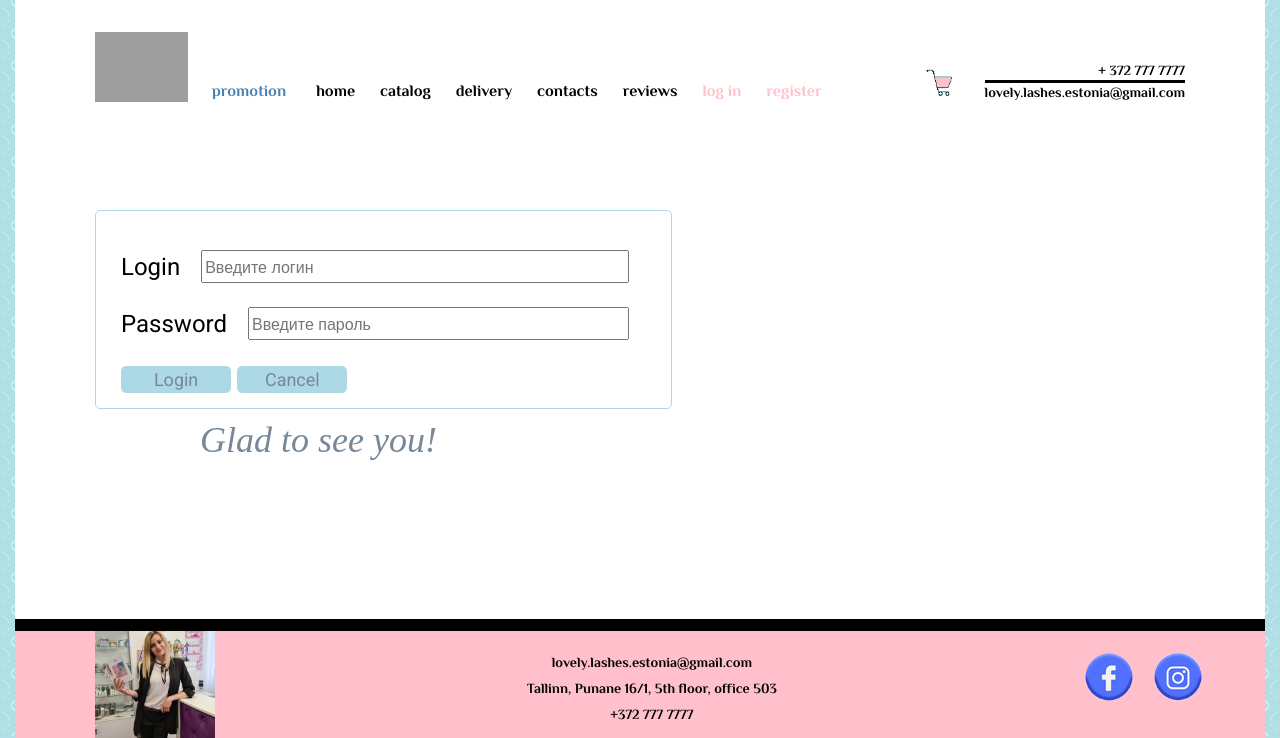
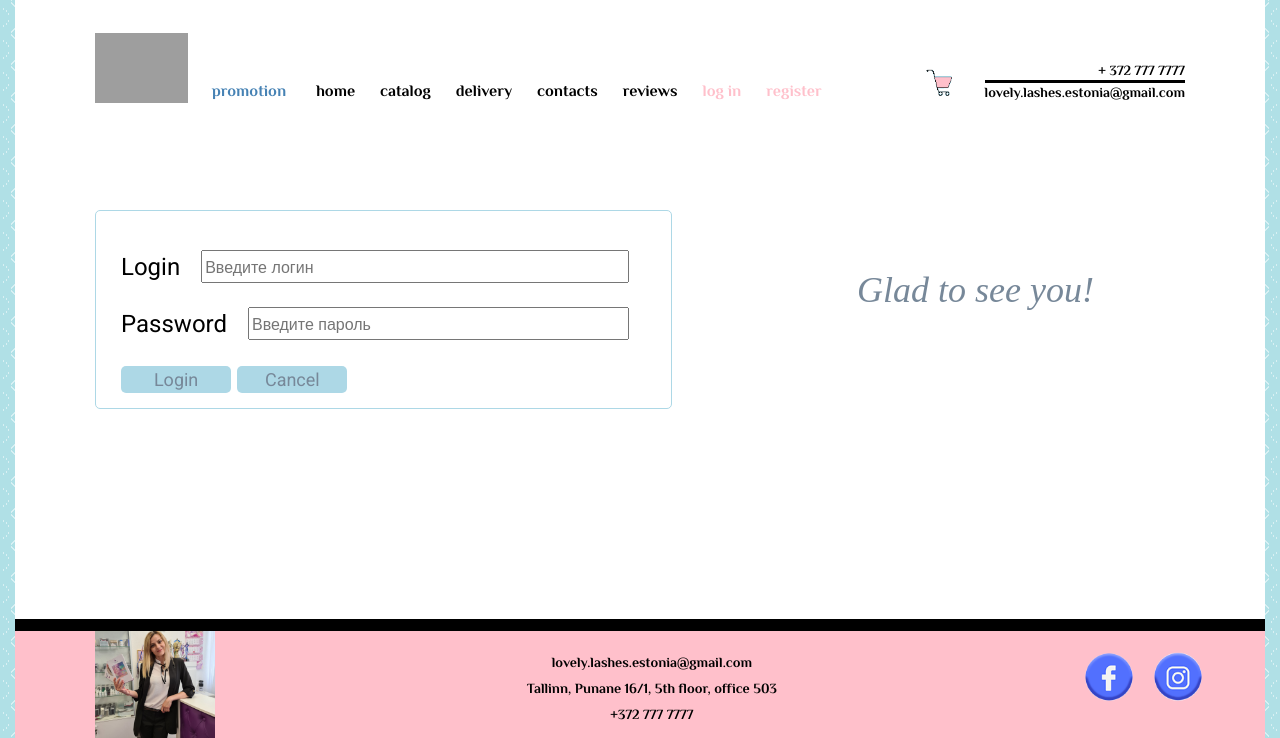
Before and after one commit to KsyuOxy/site_Lovely.ee, a Django app: page /login in a window 1280 px wide. Shown: the top 738 px of the page. Run offline with Django 3.2, Linux system fonts and the light colour scheme; grey boxes are pictures that could not be loaded.

Commit message:
login.css

```diff
--- a/Lovely/static/css/base.css
+++ b/Lovely/static/css/base.css
@@ -7,7 +7,7 @@ body{
     margin-left: 80px;
 	margin-right: -20px;
 	position: relative;
-	top: 2px;
+	top: 3px;
 }
 .main-menu{
 
--- a/Lovely/static/css/forms.css
+++ b/Lovely/static/css/forms.css
@@ -3,7 +3,6 @@
     top: 50px;
     text-align: left;
     width: 525px;
-
     margin-left: 80px;
     border: lightblue solid 1px;
     border-radius: 5px;
--- a/Lovely/static/css/login.css
+++ b/Lovely/static/css/login.css
@@ -10,3 +10,8 @@
     position: relative;
     top: 30px;
 }
+.register-block{
+    display: flex;
+    align-items: center;
+    width: 100%;
+}
```
